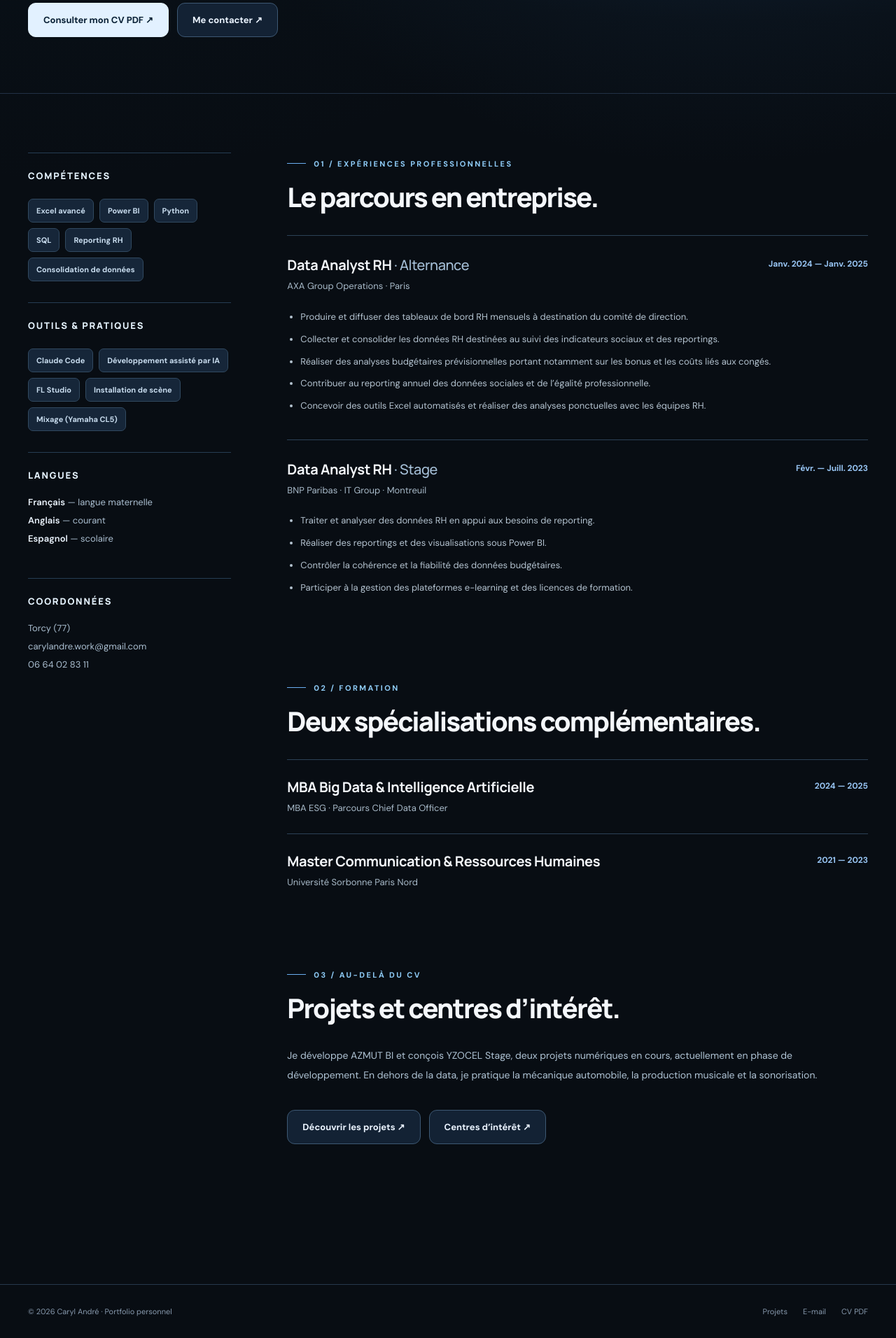
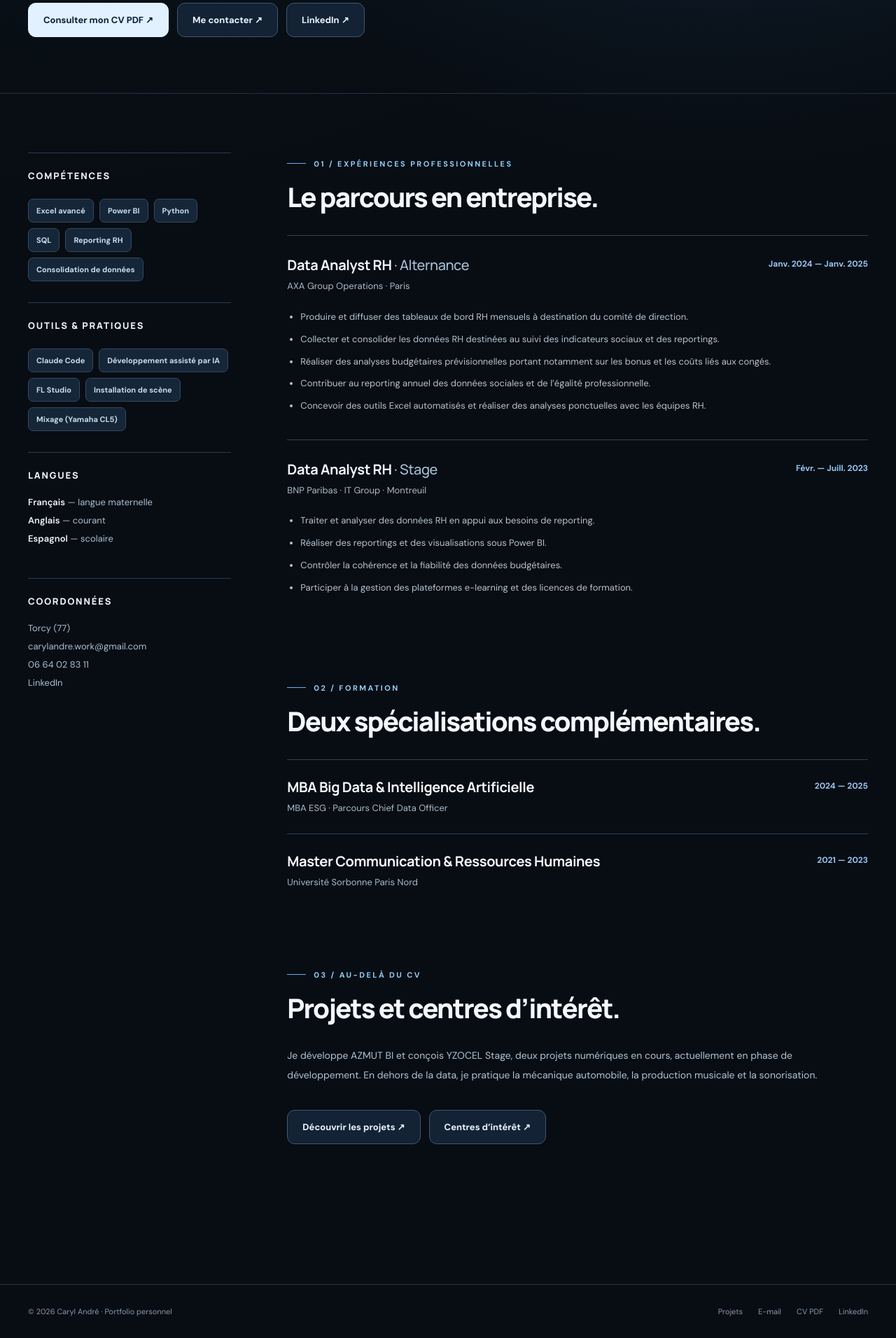
Before and after one commit to caryl97170/Caryl-ANDRE, a plain HTML site: page profil.html in a window 1280 px wide. Shown: the part 494-2406 px from the top of the page at 70% size. Drawn offline with Linux system fonts and the light colour scheme.

Commit message:
Ajout du lien LinkedIn
Co-Authored-By: Claude Opus 5.5 <noreply@anthropic.com>
Claude-Session: https://claude.ai/code/session_018M4eCN6htpdKWPDvxLvwXW

```diff
--- a/profil.html
+++ b/profil.html
@@ -10,12 +10,12 @@
 <a class="skip-link" href="#contenu">Aller au contenu</a>
 <header class="site-header"><div class="container header-inner"><a aria-label="Accueil du portfolio Caryl André" class="brand" href="index.html"><span class="brand-logo">C/A</span><span>CARYL ANDRÉ<span class="brand-sub">PORTFOLIO / 2026</span></span></a><button aria-controls="navigation" aria-expanded="false" aria-label="Ouvrir le menu" class="menu-toggle"><span></span><span></span><span></span></button><nav aria-label="Navigation principale" class="main-nav" id="navigation"><a href="index.html#projets">Projets</a><a aria-current="page" class="active" href="profil.html">Profil &amp; CV</a><a href="index.html#apropos">À propos</a><a href="index.html#contact">Contact</a><a class="nav-cta" href="assets/cv-caryl-andre-version-fournie.pdf" rel="noopener" target="_blank">CV PDF ↗</a></nav></div></header>
 <main id="contenu">
-<section class="profile-hero"><div class="container"><a class="detail-back" href="index.html">← Retour au portfolio</a><div class="eyebrow">Profil professionnel / Curriculum vitae</div><h1>Caryl <span>André.</span></h1><div class="profile-title">Data Analyst <span class="profile-divider">/</span> Reporting &amp; Business Intelligence</div><p>Deux expériences en analyse de données RH, une formation croisée en ressources humaines et en Big Data, et des projets personnels de conception numérique, actuellement en cours de développement.</p><div class="action-row"><a class="btn primary" href="assets/cv-caryl-andre-version-fournie.pdf" rel="noopener" target="_blank">Consulter mon CV PDF ↗</a><a class="btn secondary" href="mailto:carylandre.work@gmail.com">Me contacter ↗</a></div></div></section>
+<section class="profile-hero"><div class="container"><a class="detail-back" href="index.html">← Retour au portfolio</a><div class="eyebrow">Profil professionnel / Curriculum vitae</div><h1>Caryl <span>André.</span></h1><div class="profile-title">Data Analyst <span class="profile-divider">/</span> Reporting &amp; Business Intelligence</div><p>Deux expériences en analyse de données RH, une formation croisée en ressources humaines et en Big Data, et des projets personnels de conception numérique, actuellement en cours de développement.</p><div class="action-row"><a class="btn primary" href="assets/cv-caryl-andre-version-fournie.pdf" rel="noopener" target="_blank">Consulter mon CV PDF ↗</a><a class="btn secondary" href="mailto:carylandre.work@gmail.com">Me contacter ↗</a><a class="btn secondary" href="https://www.linkedin.com/in/caryl-andr%C3%A9/" rel="noopener" target="_blank">LinkedIn ↗</a></div></div></section>
 <div class="container profile-layout">
-<aside class="profile-aside"><div class="profile-block"><h2>Compétences</h2><div class="skills"><span class="skill">Excel avancé</span><span class="skill">Power BI</span><span class="skill">Python</span><span class="skill">SQL</span><span class="skill">Reporting RH</span><span class="skill">Consolidation de données</span></div></div><div class="profile-block"><h2>Outils &amp; pratiques</h2><div class="skills"><span class="skill">Claude Code</span><span class="skill">Développement assisté par IA</span><span class="skill">FL Studio</span><span class="skill">Installation de scène</span><span class="skill">Mixage (Yamaha CL5)</span></div></div><div class="profile-block"><h2>Langues</h2><p><strong>Français</strong> — langue maternelle<br/><strong>Anglais</strong> — courant<br/><strong>Espagnol</strong> — scolaire</p></div><div class="profile-block"><h2>Coordonnées</h2><p>Torcy (77)<br/><a href="mailto:carylandre.work@gmail.com">carylandre.work@gmail.com</a><br/><a href="tel:+33664028311">06 64 02 83 11</a></p></div></aside>
+<aside class="profile-aside"><div class="profile-block"><h2>Compétences</h2><div class="skills"><span class="skill">Excel avancé</span><span class="skill">Power BI</span><span class="skill">Python</span><span class="skill">SQL</span><span class="skill">Reporting RH</span><span class="skill">Consolidation de données</span></div></div><div class="profile-block"><h2>Outils &amp; pratiques</h2><div class="skills"><span class="skill">Claude Code</span><span class="skill">Développement assisté par IA</span><span class="skill">FL Studio</span><span class="skill">Installation de scène</span><span class="skill">Mixage (Yamaha CL5)</span></div></div><div class="profile-block"><h2>Langues</h2><p><strong>Français</strong> — langue maternelle<br/><strong>Anglais</strong> — courant<br/><strong>Espagnol</strong> — scolaire</p></div><div class="profile-block"><h2>Coordonnées</h2><p>Torcy (77)<br/><a href="mailto:carylandre.work@gmail.com">carylandre.work@gmail.com</a><br/><a href="tel:+33664028311">06 64 02 83 11</a><br/><a href="https://www.linkedin.com/in/caryl-andr%C3%A9/" rel="noopener" target="_blank">LinkedIn</a></p></div></aside>
 <div class="profile-main"><section class="profile-section"><div class="eyebrow">01 / Expériences professionnelles</div><h2>Le parcours en entreprise.</h2><article class="career-item"><div class="career-header"><div><h3>Data Analyst RH <span>· Alternance</span></h3><p>AXA Group Operations · Paris</p></div><time>Janv. 2024 — Janv. 2025</time></div><ul><li>Produire et diffuser des tableaux de bord RH mensuels à destination du comité de direction.</li><li>Collecter et consolider les données RH destinées au suivi des indicateurs sociaux et des reportings.</li><li>Réaliser des analyses budgétaires prévisionnelles portant notamment sur les bonus et les coûts liés aux congés.</li><li>Contribuer au reporting annuel des données sociales et de l’égalité professionnelle.</li><li>Concevoir des outils Excel automatisés et réaliser des analyses ponctuelles avec les équipes RH.</li></ul></article><article class="career-item"><div class="career-header"><div><h3>Data Analyst RH <span>· Stage</span></h3><p>BNP Paribas · IT Group · Montreuil</p></div><time>Févr. — Juill. 2023</time></div><ul><li>Traiter et analyser des données RH en appui aux besoins de reporting.</li><li>Réaliser des reportings et des visualisations sous Power BI.</li><li>Contrôler la cohérence et la fiabilité des données budgétaires.</li><li>Participer à la gestion des plateformes e-learning et des licences de formation.</li></ul></article></section>
 <section class="profile-section"><div class="eyebrow">02 / Formation</div><h2>Deux spécialisations complémentaires.</h2><article class="education-item"><div><h3>MBA Big Data &amp; Intelligence Artificielle</h3><p>MBA ESG · Parcours Chief Data Officer</p></div><time>2024 — 2025</time></article><article class="education-item"><div><h3>Master Communication &amp; Ressources Humaines</h3><p>Université Sorbonne Paris Nord</p></div><time>2021 — 2023</time></article></section>
 <section class="profile-section"><div class="eyebrow">03 / Au-delà du CV</div><h2>Projets et centres d’intérêt.</h2><p class="profile-outro">Je développe AZMUT BI et conçois YZOCEL Stage, deux projets numériques en cours, actuellement en phase de développement. En dehors de la data, je pratique la mécanique automobile, la production musicale et la sonorisation.</p><div class="action-row"><a class="btn secondary" href="index.html#projets">Découvrir les projets ↗</a><a class="btn secondary" href="index.html#interets">Centres d’intérêt ↗</a></div></section></div></div>
 </main>
-<footer class="footer"><div class="container footer-inner"><span>© 2026 Caryl André · Portfolio personnel</span><div class="footer-links"><a href="index.html#projets">Projets</a><a href="mailto:carylandre.work@gmail.com">E-mail</a><a href="assets/cv-caryl-andre-version-fournie.pdf" rel="noopener" target="_blank">CV PDF</a></div></div></footer>
+<footer class="footer"><div class="container footer-inner"><span>© 2026 Caryl André · Portfolio personnel</span><div class="footer-links"><a href="index.html#projets">Projets</a><a href="mailto:carylandre.work@gmail.com">E-mail</a><a href="assets/cv-caryl-andre-version-fournie.pdf" rel="noopener" target="_blank">CV PDF</a><a href="https://www.linkedin.com/in/caryl-andr%C3%A9/" rel="noopener" target="_blank">LinkedIn</a></div></div></footer>
 </body></html>
```
Also changed, not shown: index.html (+1 -1 lines), projets/azmut-bi.html (+1 -1 lines), projets/bakerz-beatz.html (+1 -1 lines), projets/golf-iv-tdi.html (+1 -1 lines), projets/sonorisation.html (+1 -1 lines), projets/yzocel-stage.html (+1 -1 lines).
